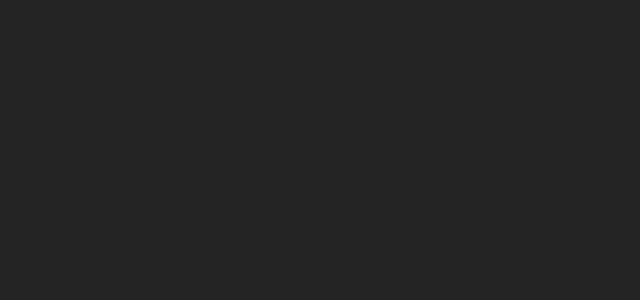
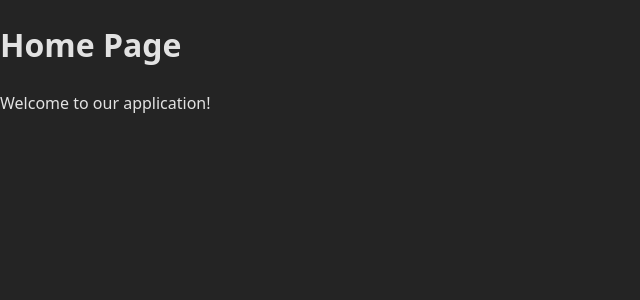
Before and after one commit to solarcodion/cartoon-translation, a React (Vite) app in the folder frontend/: page / in a window 1280 px wide. Shown: the top 300 px of the page, without its empty margins (0-640 px from the left). Built offline with nearby package versions, Linux system fonts and the light colour scheme.

Commit message:
feat: create route with layout

```diff
--- a/frontend/package.json
+++ b/frontend/package.json
@@ -11,7 +11,8 @@
   },
   "dependencies": {
     "react": "^19.1.0",
-    "react-dom": "^19.1.0"
+    "react-dom": "^19.1.0",
+    "react-router-dom": "^7.3.0"
   },
   "devDependencies": {
     "@eslint/js": "^9.25.0",
--- a/frontend/src/App.tsx
+++ b/frontend/src/App.tsx
@@ -1,7 +1,12 @@
 import "./App.css";
+import { RouterProvider, createBrowserRouter } from "react-router-dom";
+import routes from "./routes";
+
+// Create router from the routes configuration
+const router = createBrowserRouter(routes);
 
 function App() {
-  return <></>;
+  return <RouterProvider router={router} />;
 }
 
 export default App;
--- /dev/null
+++ b/frontend/src/components/RootLayout.tsx
@@ -0,0 +1,15 @@
+import { Outlet } from "react-router-dom";
+
+export default function RootLayout() {
+  return (
+    <div className="app-layout">
+      <header>
+        <nav>{/* Navigation links can go here */}</nav>
+      </header>
+      <main>
+        <Outlet />
+      </main>
+      <footer>{/* Footer content */}</footer>
+    </div>
+  );
+}
--- /dev/null
+++ b/frontend/src/pages/Homepage.tsx
@@ -0,0 +1,8 @@
+export default function Homepage() {
+  return (
+    <div>
+      <h1>Home Page</h1>
+      <p>Welcome to our application!</p>
+    </div>
+  );
+}
--- /dev/null
+++ b/frontend/src/routes/index.ts
@@ -0,0 +1,10 @@
+import { type RouteObject } from "react-router-dom";
+import Homepage from "../pages/Homepage";
+import RootLayout from "../components/RootLayout";
+
+export default [
+  {
+    element: RootLayout(),
+    children: [{ index: true, element: Homepage() }],
+  },
+] satisfies RouteObject[];
```
Also changed, not shown: 1 other file (tests, documents, lock files or other folders).
